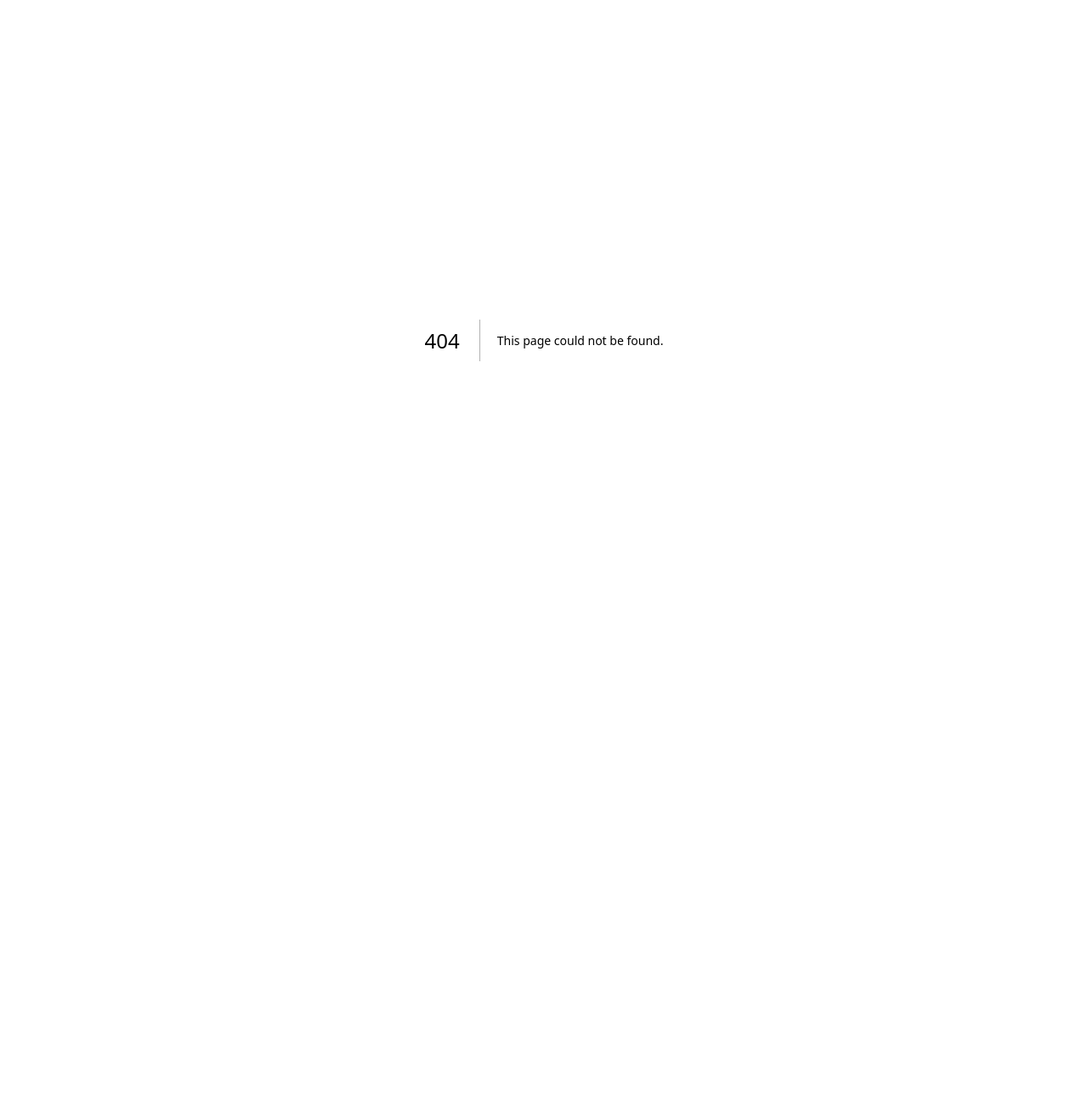
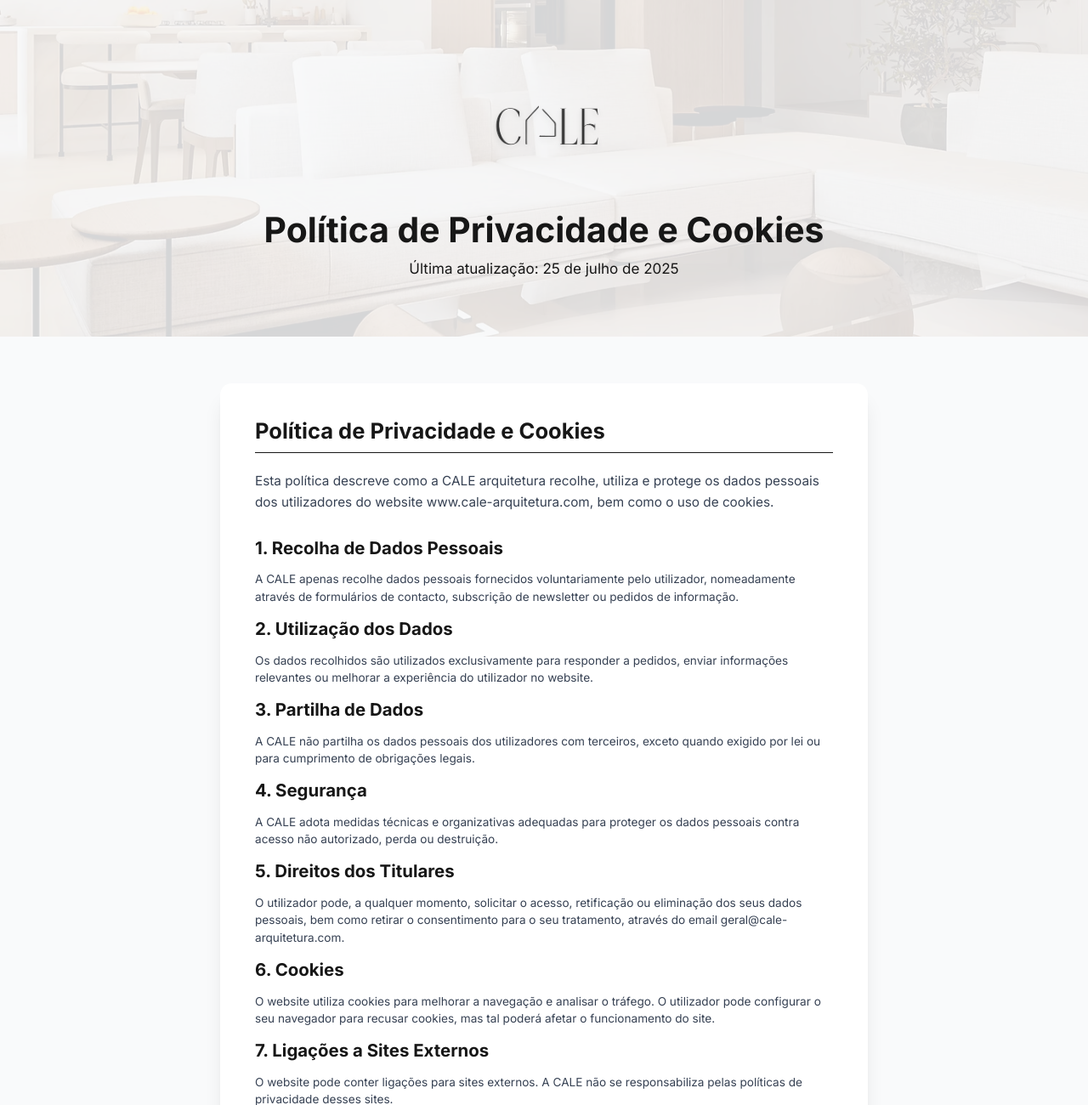
Before and after one commit to NMWBased/CALE, a Next.js app: page /politica-privacidade in a window 1280 px wide. Before the commit this address had no page. Shown: the top 1300 px of the page at 85% size. Before the commit the page ends 800 px from the top, so only its background shows below. Built offline with nearby package versions, Linux system fonts and the light colour scheme; a web font is replaced by a local one.

Commit message:
politicas feito

```diff
--- /dev/null
+++ b/src/app/politica-privacidade/page.tsx
@@ -0,0 +1,84 @@
+import type { Metadata } from "next";
+import Image from "next/image";
+import Link from "next/link";
+
+export const metadata: Metadata = {
+  title: "Política de Privacidade | CALE Arquitetura",
+  description: "Política de privacidade e cookies do website da CALE Arquitetura.",
+};
+
+export default function PoliticaPrivacidade() {
+  return (
+    <div className="min-h-screen bg-gray-50">
+      {/* Header Hero */}
+      <div className="relative bg-gradient-to-br from-primary-100 to-primary-200 py-20">
+        <div className="absolute inset-0 overflow-hidden">
+          <Image
+            src="/images/imgi_1_6b2f54_8fc2a1086e024f9497780930e0a10365~mv2.png"
+            alt="CALE Arquitetura"
+            fill
+            className="object-cover opacity-20"
+          />
+        </div>
+        <div className="container mx-auto px-6 relative z-10">
+          <div className="max-w-4xl mx-auto text-center">
+            <Link
+              href="/"
+              className="inline-block mb-8 hover:opacity-80 transition-opacity"
+            >
+              <Image
+                src="/images/imgi_14_CAROL_CALE-03.png"
+                alt="CALE Arquitetura"
+                width={180}
+                height={180}
+                className="w-44 h-44 object-contain drop-shadow-md mx-auto"
+              />
+            </Link>
+            <h1 className="text-5xl font-bold text-primary-900 mb-4">Política de Privacidade e Cookies</h1>
+            <p className="text-xl text-primary-700">Última atualização: 25 de julho de 2025</p>
+          </div>
+        </div>
+      </div>
+
+      {/* Content */}
+      <div className="container mx-auto px-6 py-16">
+        <div className="max-w-4xl mx-auto bg-white rounded-2xl shadow-xl p-8 lg:p-12">
+          <div className="prose prose-lg max-w-none">
+            <h2 className="text-3xl font-bold text-primary-900 mb-6 border-b border-primary-200 pb-3">Política de Privacidade e Cookies</h2>
+            <p className="text-lg text-gray-700 mb-8 leading-relaxed">
+              Esta política descreve como a CALE arquitetura recolhe, utiliza e protege os dados pessoais dos utilizadores do website www.cale-arquitetura.com, bem como o uso de cookies.
+            </p>
+            <h3 className="text-2xl font-bold text-primary-900 mb-4">1. Recolha de Dados Pessoais</h3>
+            <p className="text-gray-700 mb-4">A CALE apenas recolhe dados pessoais fornecidos voluntariamente pelo utilizador, nomeadamente através de formulários de contacto, subscrição de newsletter ou pedidos de informação.</p>
+            <h3 className="text-2xl font-bold text-primary-900 mb-4">2. Utilização dos Dados</h3>
+            <p className="text-gray-700 mb-4">Os dados recolhidos são utilizados exclusivamente para responder a pedidos, enviar informações relevantes ou melhorar a experiência do utilizador no website.</p>
+            <h3 className="text-2xl font-bold text-primary-900 mb-4">3. Partilha de Dados</h3>
+            <p className="text-gray-700 mb-4">A CALE não partilha os dados pessoais dos utilizadores com terceiros, exceto quando exigido por lei ou para cumprimento de obrigações legais.</p>
+            <h3 className="text-2xl font-bold text-primary-900 mb-4">4. Segurança</h3>
+            <p className="text-gray-700 mb-4">A CALE adota medidas técnicas e organizativas adequadas para proteger os dados pessoais contra acesso não autorizado, perda ou destruição.</p>
+            <h3 className="text-2xl font-bold text-primary-900 mb-4">5. Direitos dos Titulares</h3>
+            <p className="text-gray-700 mb-4">O utilizador pode, a qualquer momento, solicitar o acesso, retificação ou eliminação dos seus dados pessoais, bem como retirar o consentimento para o seu tratamento, através do email <a href="mailto:geral@cale-arquitetura.com" className="text-primary-600 hover:text-primary-700 transition-colors">geral@cale-arquitetura.com</a>.</p>
+            <h3 className="text-2xl font-bold text-primary-900 mb-4">6. Cookies</h3>
+            <p className="text-gray-700 mb-4">O website utiliza cookies para melhorar a navegação e analisar o tráfego. O utilizador pode configurar o seu navegador para recusar cookies, mas tal poderá afetar o funcionamento do site.</p>
+            <h3 className="text-2xl font-bold text-primary-900 mb-4">7. Ligações a Sites Externos</h3>
+            <p className="text-gray-700 mb-4">O website pode conter ligações para sites externos. A CALE não se responsabiliza pelas políticas de privacidade desses sites.</p>
+            <h3 className="text-2xl font-bold text-primary-900 mb-4">8. Alterações à Política</h3>
+            <p className="text-gray-700 mb-4">A CALE reserva-se o direito de alterar esta política a qualquer momento. As alterações serão publicadas nesta página.</p>
+            <h3 className="text-2xl font-bold text-primary-900 mb-4">9. Contacto</h3>
+            <p className="text-gray-700 mb-4">Para qualquer questão relacionada com a política de privacidade e cookies, contacte-nos através do email <a href="mailto:geral@cale-arquitetura.com" className="text-primary-600 hover:text-primary-700 transition-colors">geral@cale-arquitetura.com</a>.</p>
+          </div>
+          <div className="mt-12 pt-8 border-t border-gray-200">
+            <div className="text-center">
+              <Link
+                href="/"
+                className="inline-flex items-center justify-center px-8 py-3 bg-amber-600 text-white rounded-full shadow-lg hover:bg-amber-700 transition-all duration-300 font-semibold text-lg tracking-wide focus:outline-none focus:ring-2 focus:ring-amber-400 focus:ring-offset-2"
+              >
+                Voltar ao Site Principal
+              </Link>
+            </div>
+          </div>
+        </div>
+      </div>
+    </div>
+  );
+}
--- a/src/app/termos-condicoes/page.tsx
+++ b/src/app/termos-condicoes/page.tsx
@@ -24,19 +24,15 @@ export default function TermosCondicoes() {
           <div className="max-w-4xl mx-auto text-center">
             <Link
               href="/"
-              className="inline-flex items-center space-x-3 mb-8 hover:opacity-80 transition-opacity"
+              className="inline-block mb-8 hover:opacity-80 transition-opacity"
             >
               <Image
                 src="/images/imgi_14_CAROL_CALE-03.png"
                 alt="CALE Arquitetura"
-                width={48}
-                height={48}
-                className="w-12 h-12 object-contain drop-shadow-md"
+                width={180}
+                height={180}
+                className="w-44 h-44 object-contain drop-shadow-md mx-auto"
               />
-              <div>
-                <h1 className="text-xl font-bold text-primary-800">CALE</h1>
-                <p className="text-xs text-primary-600 -mt-1">arquitetura</p>
-              </div>
             </Link>
             <h1 className="text-5xl font-bold text-primary-900 mb-4">Termos e Condições</h1>
             <p className="text-xl text-primary-700">Última atualização: 25 de julho de 2025</p>
@@ -235,7 +231,7 @@ export default function TermosCondicoes() {
             <div className="text-center">
               <Link
                 href="/"
-                className="inline-flex items-center px-8 py-3 bg-primary-600 text-white rounded-full hover:bg-primary-700 transition-colors font-medium"
+                className="inline-flex items-center justify-center px-8 py-3 bg-amber-600 text-white rounded-full shadow-lg hover:bg-amber-700 transition-all duration-300 font-semibold text-lg tracking-wide focus:outline-none focus:ring-2 focus:ring-amber-400 focus:ring-offset-2"
               >
                 Voltar ao Site Principal
               </Link>
```
